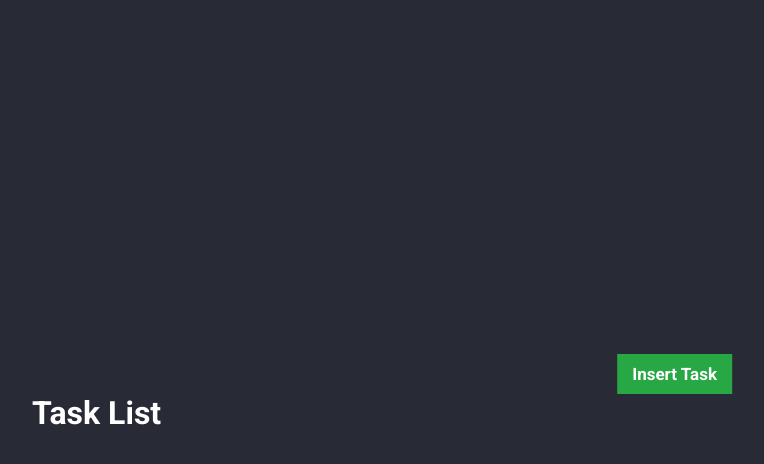
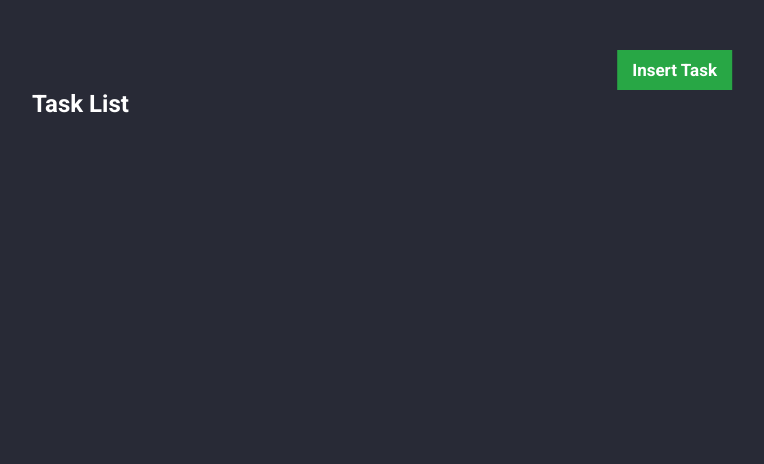
Before and after one commit to Cleiton-D/TaskApp, a React (Create React App) app: page / in a window 1280 px wide. Shown: the top 464 px of the page, without its empty margins (258-1022 px from the left). Built offline with nearby package versions, Linux system fonts and the light colour scheme; data requests are answered from the project's data file.

Commit message:
Remove Dashboard vertical center align

```diff
--- a/src/pages/Dashboard/styles.ts
+++ b/src/pages/Dashboard/styles.ts
@@ -4,13 +4,13 @@ export const Container = styled.main`
   height: 100vh;
   display: flex;
   flex-direction: column;
-  justify-content: center;
   align-items: center;
 `;
 
-export const Content = styled.div`
+export const Content = styled.section`
   max-width: 700px;
   width: 100%;
+  margin-top: 50px;
 
   h1 {
     margin-bottom: 15px;
```
